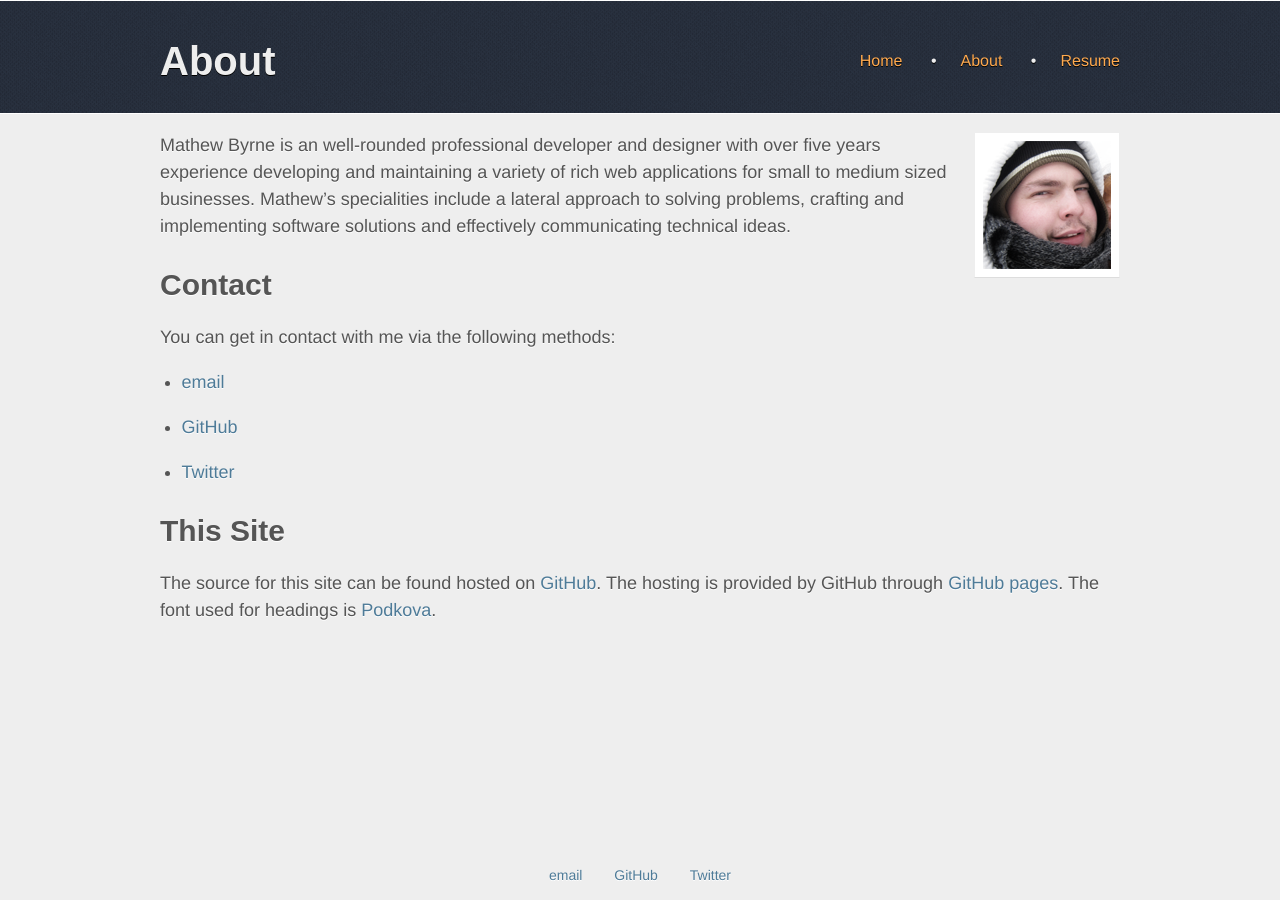
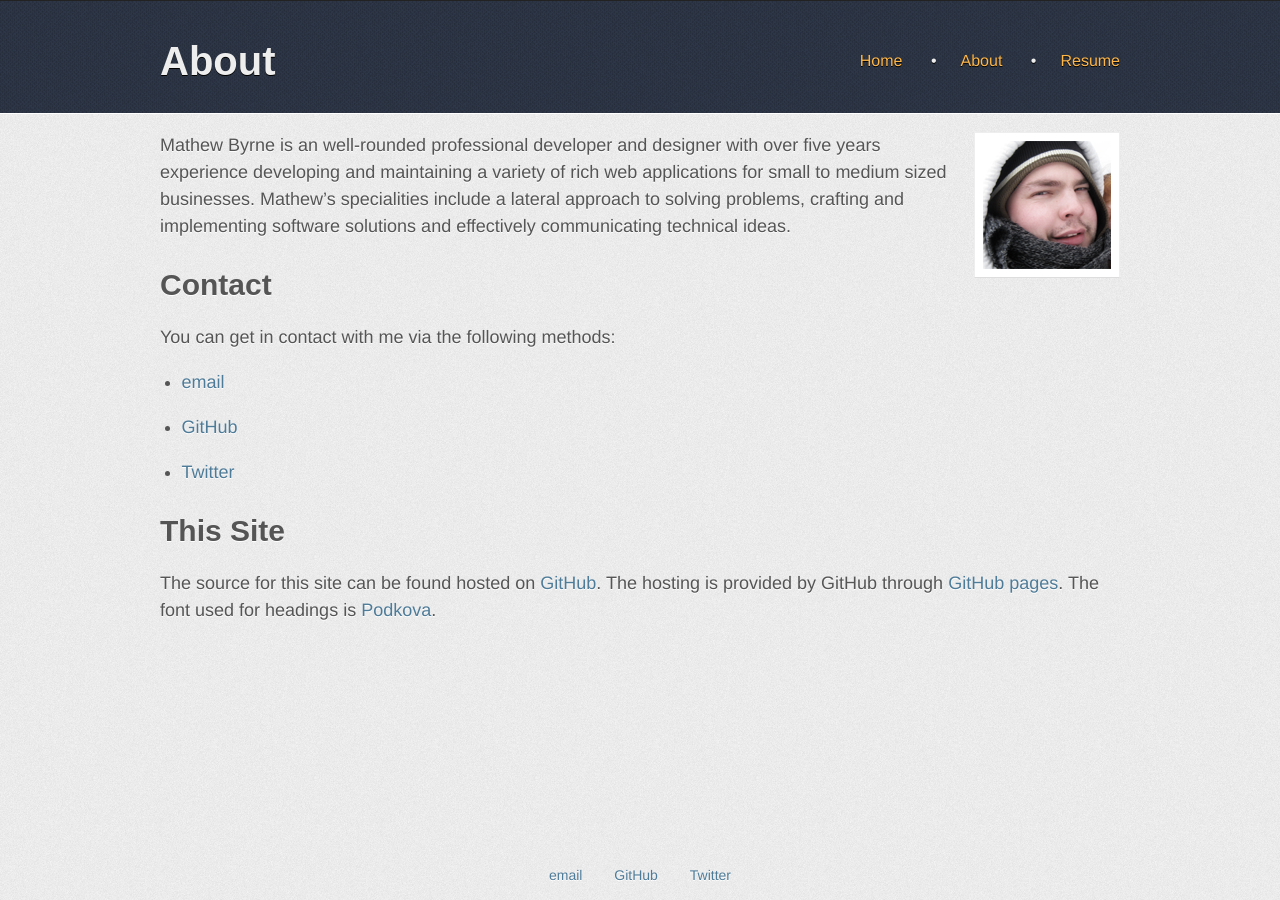
Before and after one commit to mathewbyrne/mathewbyrne.github.com, a Jekyll site: the page built from about/index.md, in a window 1280 px wide. Built offline with Jekyll 4.4.1, drawn with Linux system fonts in a browser that asks for light colours; nearby versions of some CDN libraries; some web fonts are replaced.

Commit message:
Minor tweaks to colors and images.

```diff
--- a/css/style.css
+++ b/css/style.css
@@ -80,7 +80,7 @@ body:before {/* thanks to Maleika (Kohoutec)*/
 /* Homepage */
 
 body {
-	background-color: #eee;
+	background-image: url(/img/noise.png);
 }
 
 #business-card,
@@ -93,9 +93,13 @@ body {
 	text-shadow: 0 1px #000;
 }
 
+#header {
+	border-top: 1px solid #222;
+}
+
 #business-card a,
 #header a {
-	color: #FFAA4F;
+	color: #FFB74A;
 }
 
 #business-card {
```
Also changed, not shown: img/blue.png, img/noise.png (added).
